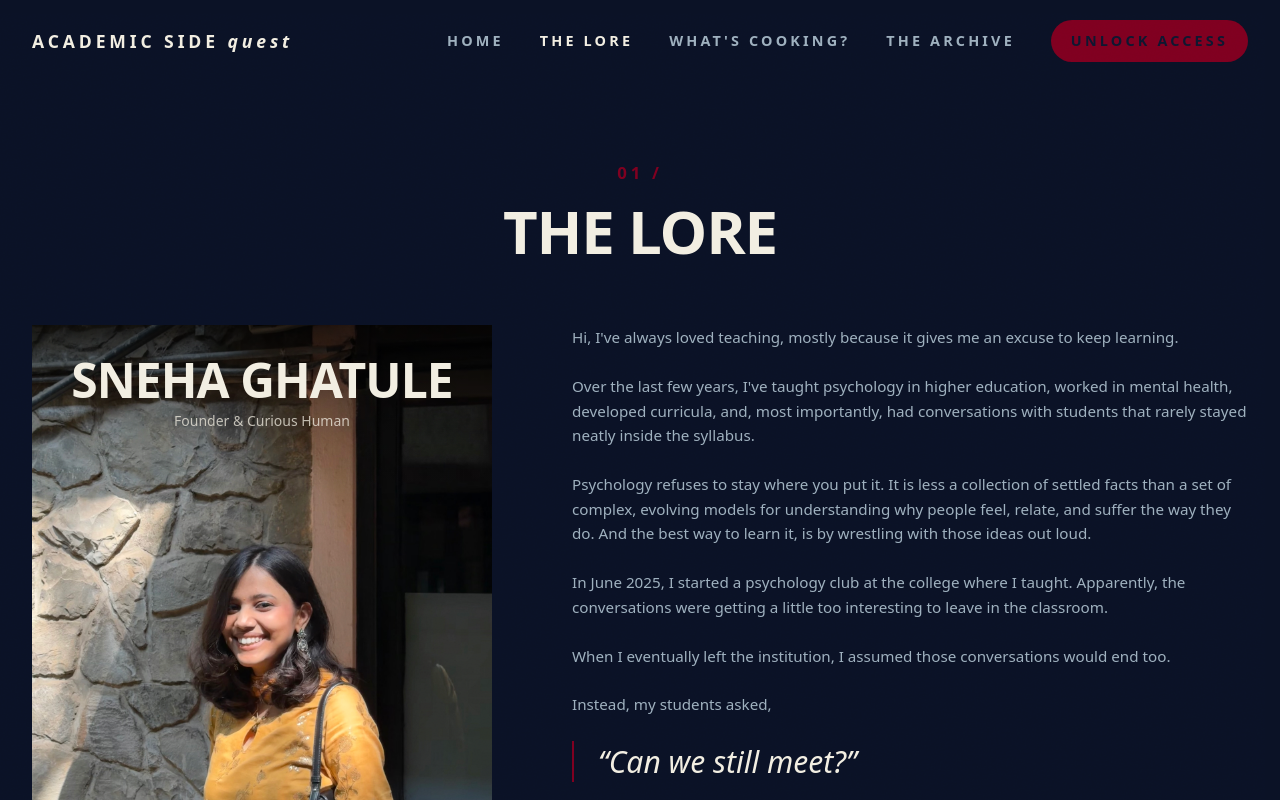
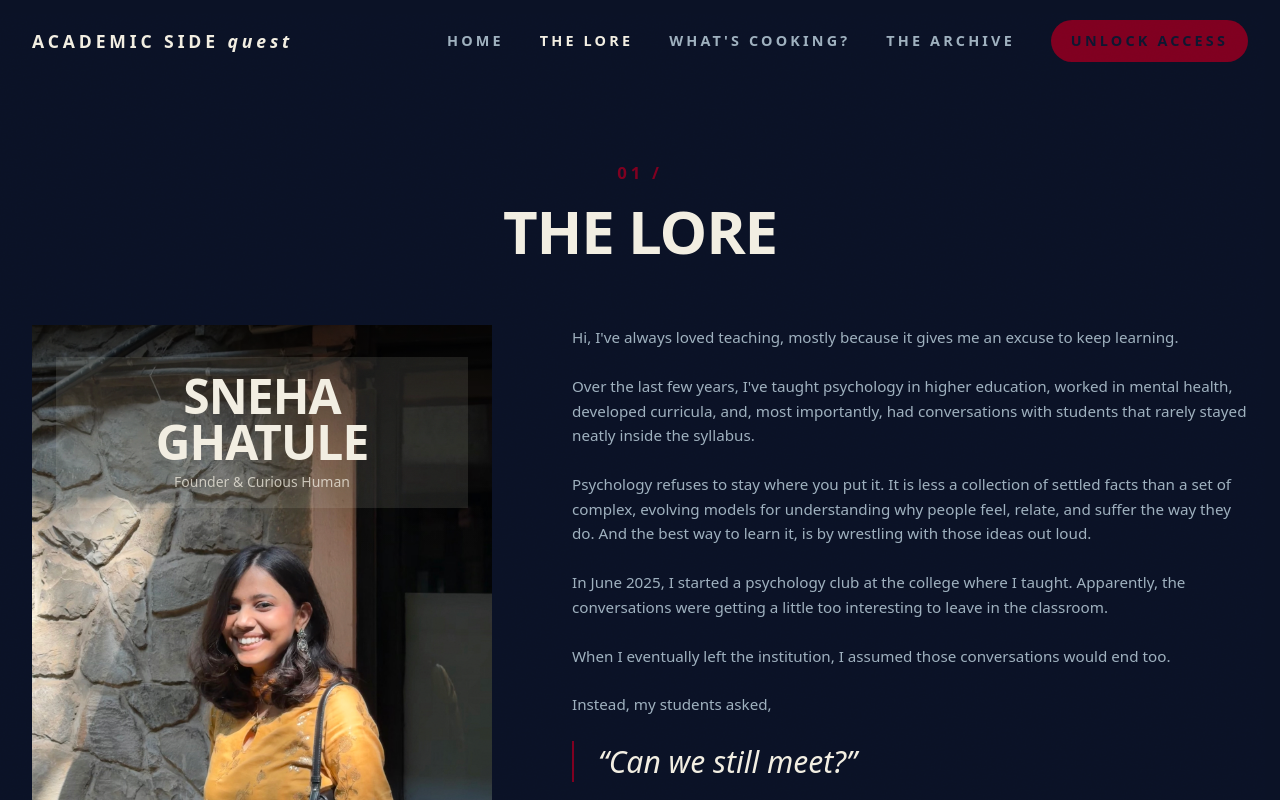
Before and after one commit to snehaghatule/academic-side-quest, a Next.js app: page /about in a window 1280 px wide. Shown: the top 800 px of the page. Built offline with nearby package versions, Linux system fonts and the light colour scheme; a web font is replaced by a local one.

Commit message:
Add faint light box behind name on Lore photo

```diff
--- a/src/components/sections/Founder.tsx
+++ b/src/components/sections/Founder.tsx
@@ -55,10 +55,12 @@ export function Founder() {
                   </div>
                 )}
                 <div className="absolute inset-x-0 top-0 flex flex-col items-center bg-gradient-to-b from-black/70 via-black/25 to-transparent px-6 pb-16 pt-8 text-center">
-                  <p className="display text-4xl font-bold uppercase leading-[0.95] tracking-[-0.01em] text-ink sm:text-5xl">
-                    {founder.name}
-                  </p>
-                  <p className="mt-2 text-sm text-ink/75">{founder.role}</p>
+                  <div className="bg-ink/10 px-6 py-4">
+                    <p className="display text-4xl font-bold uppercase leading-[0.95] tracking-[-0.01em] text-ink sm:text-5xl">
+                      {founder.name}
+                    </p>
+                    <p className="mt-2 text-sm text-ink/75">{founder.role}</p>
+                  </div>
                 </div>
               </figure>
             </Reveal>
```
